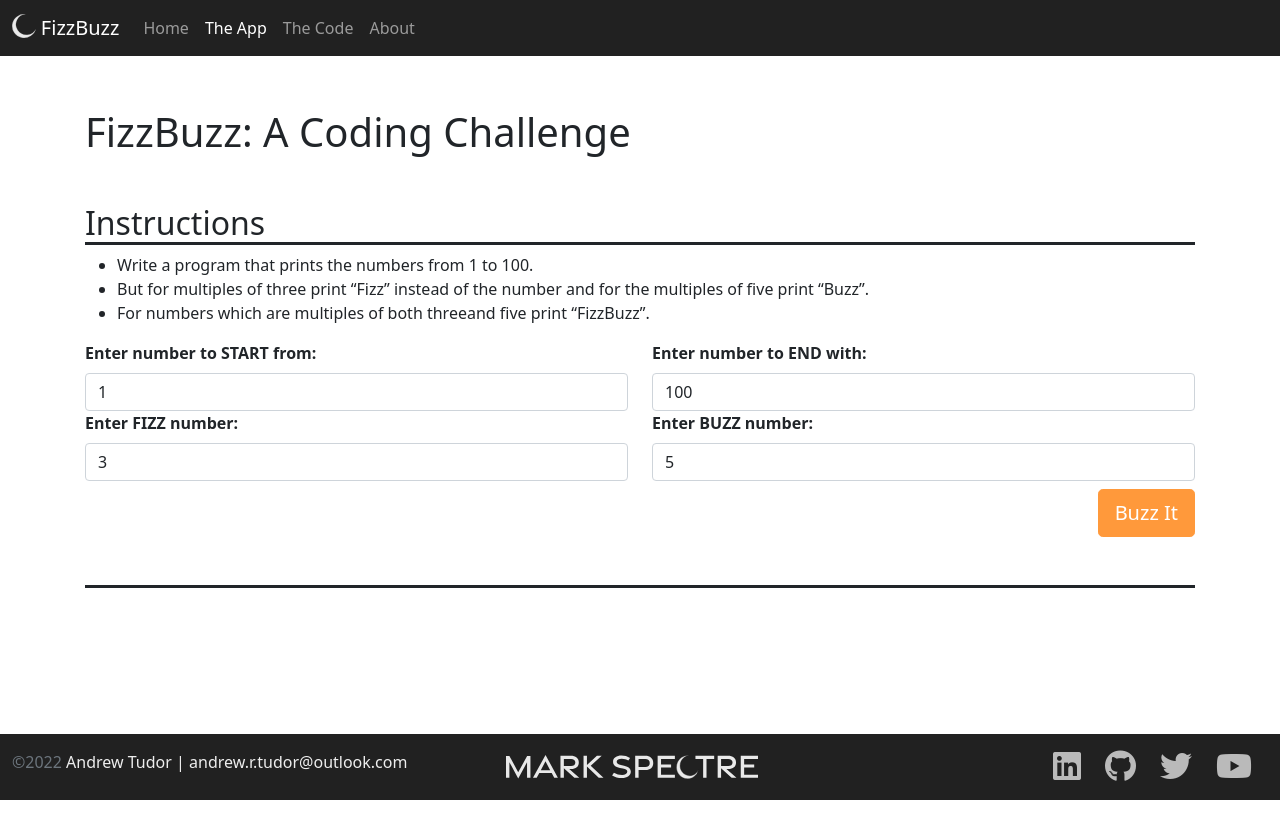
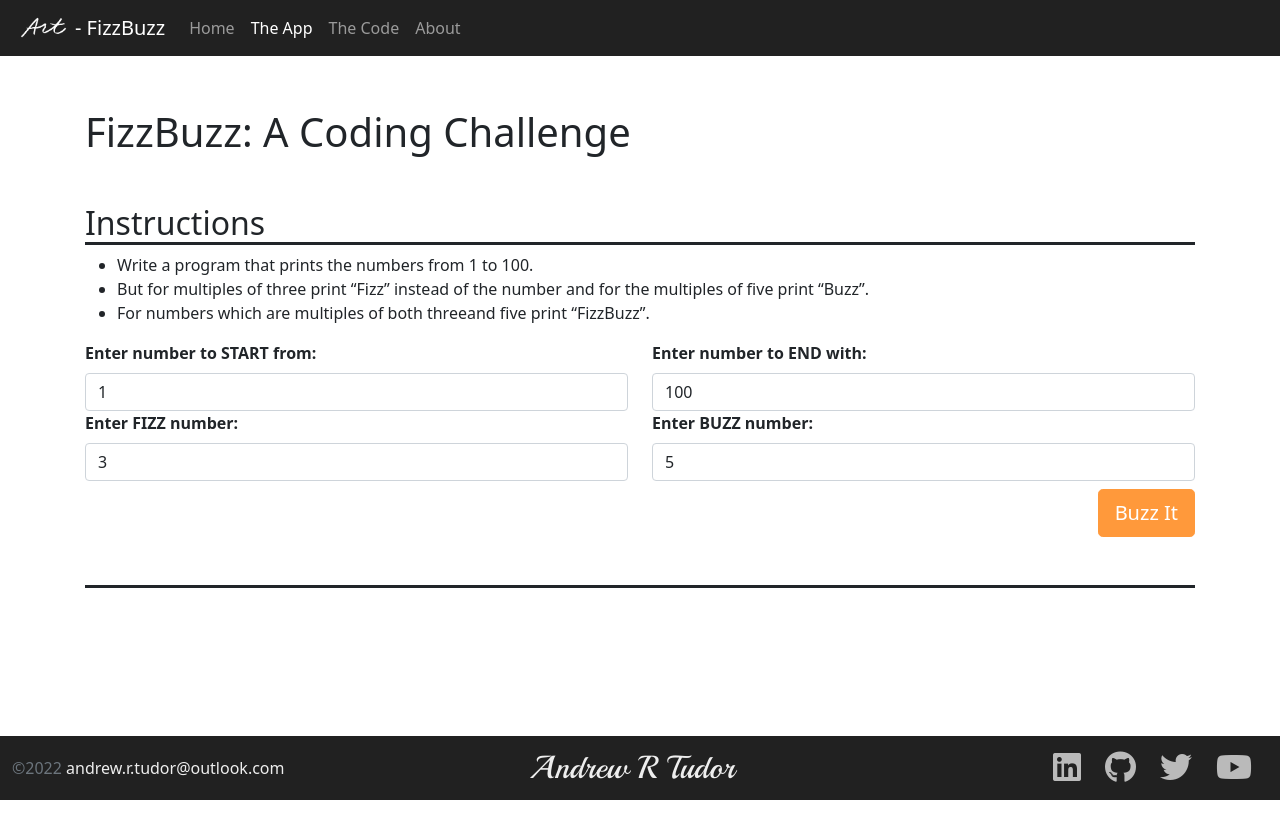
Before and after one commit to artudor3/FizzBuzz, a plain HTML site: page app.html in a window 1280 px wide. Drawn offline with nearby package versions, Linux system fonts and the light colour scheme; some packages are replaced by stand-ins of ours; a script that the page names is missing.

Commit message:
favicon, footer & logos

```diff
--- a/app.html
+++ b/app.html
@@ -16,7 +16,16 @@
 
     <!-- Convert this to an external style sheet -->
     <link href="css/site.css" rel="stylesheet">
-    <link rel="icon" type="image/png" href="img/favicon-32x32.png">
+    <link rel="apple-touch-icon" sizes="180x180" href="img/apple-touch-icon.png">
+    <link rel="icon" type="image/png" sizes="32x32" href="img/favicon-32x32.png">
+    <link rel="icon" type="image/png" sizes="16x16" href="img/favicon-16x16.png">
+    <link rel="manifest" href="/site.webmanifest">
+
+    <!-- Custom Fonts -->
+    <link rel="preconnect" href="https://fonts.googleapis.com">
+    <link rel="preconnect" href="https://fonts.gstatic.com" crossorigin>
+    <link href="https://fonts.googleapis.com/css2?family=Playball&display=swap" rel="stylesheet">
+
 </head>
 
 <body class="d-flex flex-column h-100">
@@ -24,8 +33,8 @@
     <nav class="navbar navbar-expand-md navbar-dark fixed-top navbarBG">
         <div class="container-fluid">
             <a class="navbar-brand" href="index.html">
-                <img src="img/MspectreMark.svg" height="24" class="d-inline-block align-text-top">
-                FizzBuzz
+                <img src="img/ART-white8.png" height="24" class="d-inline-block align-text-top">
+                - FizzBuzz
             </a>
             <button class="navbar-toggler" type="button" data-bs-toggle="collapse" data-bs-target="#navbarCollapse"
                 aria-controls="navbarCollapse" aria-expanded="false" aria-label="Toggle navigation">
@@ -113,17 +122,16 @@
         </div>
     </main>
 
-    <footer class="footer mt-auto py-3 sticky-footer">
+    <footer class="footer mt-auto py-2 sticky-footer">
         <div class="container-fluid">
             <div class="row row-cols-1 row-cols-lg-3 gy-2">
-                <div class="col order-last order-md-first">
+                <div class="col order-last order-md-first d-flex align-items-center">
                     <div>
-                        <span class="text-muted">&copy;2022 </span><span>Andrew Tudor |
-                            andrew.r.tudor@outlook.com</span>
+                        <span class="text-muted">&copy;2022 </span><span>andrew.r.tudor@outlook.com</span>
                     </div>
                 </div>
-                <div class="col d-flex  justify-content-start justify-content-lg-center align-items-center">
-                    <img src="img/MarkSpectre_WhtLogo.svg" alt="mark spectre logo" height="24">
+                <div class="col d-flex footerName justify-content-start justify-content-lg-center align-items-center">
+                    Andrew R Tudor
                 </div>
                 <div class="col d-flex align-items-center justify-content-start justify-content-lg-end">
                     <div class="row">
--- a/css/site.css
+++ b/css/site.css
@@ -88,6 +88,12 @@ main>.container {
     color: var(--at-light-color);
 }
 
+.footerName {
+    font-size: 2rem;
+    font-family: 'Playball',
+        cursive;
+}
+
 .sticky-footer {
     position: sticky;
     left: 0;
```
Also changed, not shown: code.html (+17 -9 lines), index.html (+17 -9 lines), img/APPNAMELogo.svg (deleted), img/ART-white8.png (added), img/BlackOrangeMark.svg (deleted), img/MarkSpectre_WhtLogo.svg (deleted), img/MspectreMark.svg (deleted), img/Mspectre_BlkLogo.svg (deleted), img/OrangeWhiteMark.svg (deleted), img/android-chrome-192x192.png, img/android-chrome-512x512.png, img/apple-touch-icon.png, img/favicon-16x16.png, img/favicon-32x32.png, 2 more files.
